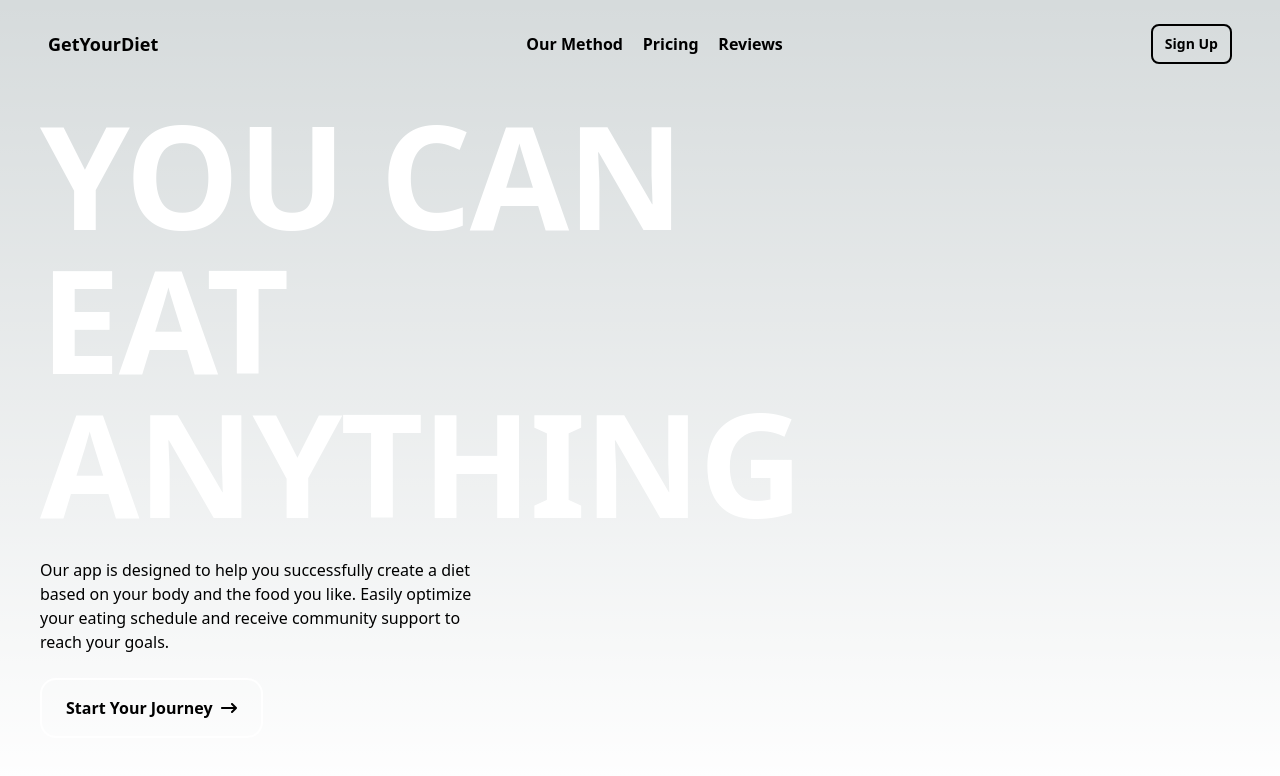
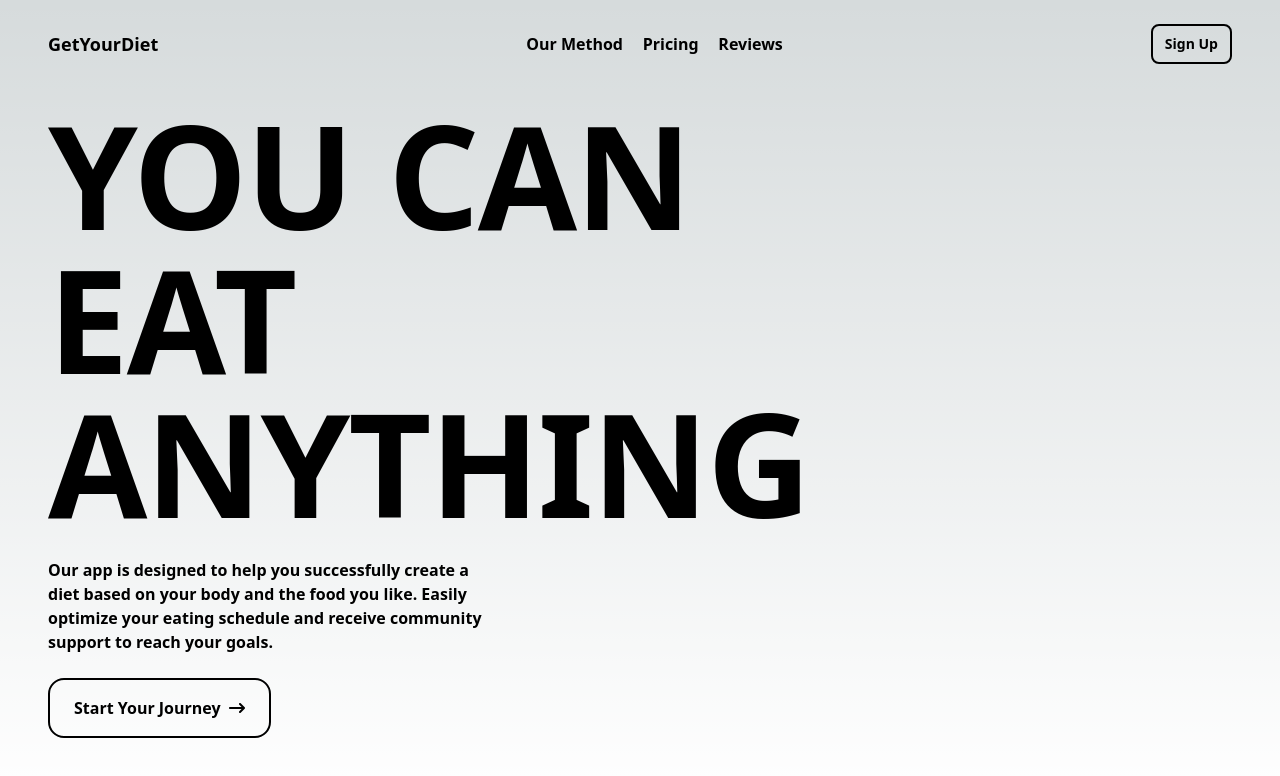
Before and after one commit to ishk9/getYourDiet, a Next.js app in the folder client/: page / in a window 1280 px wide. Shown: the top 776 px of the page. Built offline with nearby package versions, Linux system fonts and the light colour scheme.

Commit message:
Style: Changed the theme

```diff
--- a/client/app/Landing/page.js
+++ b/client/app/Landing/page.js
@@ -9,24 +9,27 @@ import OnboardingPage from '../Onboarding/page';
 export default function LandingPage() {
     const {openOnboardingModal} = useStore();
     return (
-        <div className="flex w-full h-full justify-center items-center overflow-hidden">
+        <div className="flex w-full h-full justify-center items-center overflow-hidden px-2">
             {
                 openOnboardingModal && <OnboardingPage />
             }
 
             <div className="flex lg:w-3/4 w-11/12 cursor-default">
                 <div className="flex flex-col w-full justify-center items-start">
-                    <h1 className="font-extrabold text-white lg:text-[9em] text-[2.6em] leading-[1] tracking-[-2px]">YOU CAN EAT ANYTHING</h1>
+                    <h1 className="font-extrabold text-black lg:text-[9em] text-[2.6em] leading-[1] tracking-[-2px]">YOU CAN EAT ANYTHING</h1>
 
-                    <p className="mt-6 lg:w-1/2 w-full flex lg:text-base text-[11px]">
+                    <p className="mt-6 lg:w-1/2 w-full flex lg:text-base font-semibold text-[11px] text-black">
                         Our app is designed to help you successfully create a diet based on your body and the food you like. Easily optimize your eating schedule and receive community support
                         to reach your goals.
                     </p>
                     <Link
                     href="/Home"
-                    className="flex justify-center items-center lg:p-4 lg:px-6 p-3 px-4 border-2 rounded-2xl mt-6 hover:bg-white hover:text-black border-white">
-                        <p className="font-semibold lg:text-base text-[12px] mr-2">Start Your Journey</p>
-                        <FaArrowRightLong />
+                    className="flex justify-center items-center lg:p-4 lg:px-6 p-3
+                        px-4 border-2 border-black rounded-2xl mt-6
+                        hover:text-black  hover:scale-105"
+                    >
+                        <p className="font-semibold lg:text-base text-[12px] mr-2 text-black">Start Your Journey</p>
+                        <FaArrowRightLong color='black'/>
                     </Link>
                 </div>
             </div>
```
